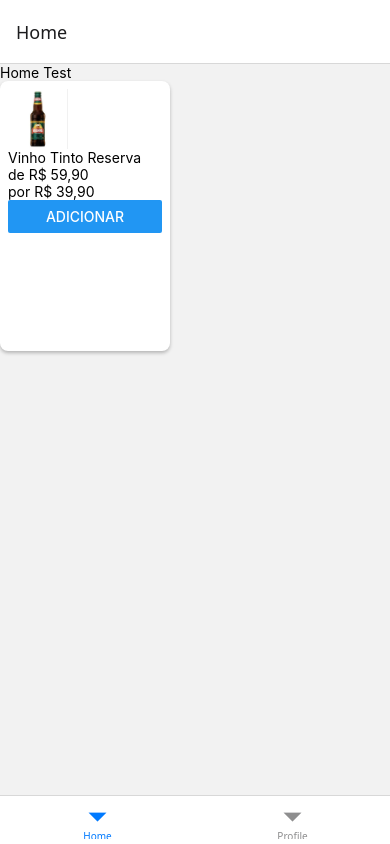
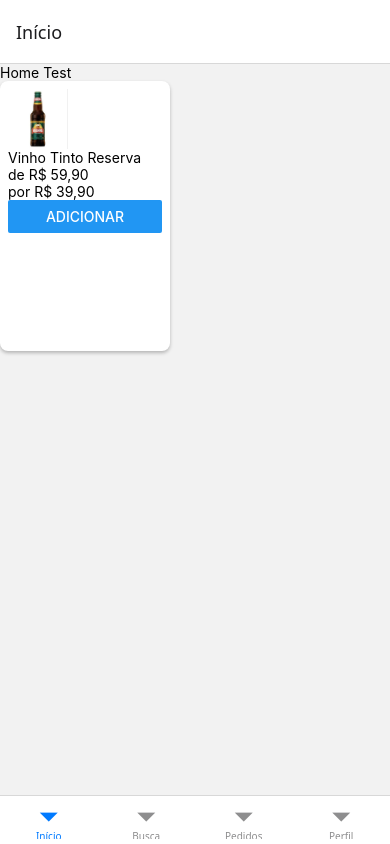
Before and after one commit to oiviana/ze-comeia-app, a React Native app: screen / in a window 390 px wide. Built offline with nearby package versions, Linux system fonts and the light colour scheme.

Commit message:
feat: tab navigator defined routes

```diff
--- a/src/routes/tabsNavigator.tsx
+++ b/src/routes/tabsNavigator.tsx
@@ -4,14 +4,16 @@ import LoginTest from "../views/LoginTest";
 import SignupTest from "../views/SignupTest";
 import { createBottomTabNavigator } from "@react-navigation/bottom-tabs";
 
-    const Tab = createBottomTabNavigator();
+const Tab = createBottomTabNavigator();
 
 export default function TabsNavigatorApp() {
 
-    return(
+  return (
     <Tab.Navigator>
-      <Tab.Screen name="Home" component={HomeTest} />
-      <Tab.Screen name="Profile" component={LoginTest} />
+      <Tab.Screen name="Início" component={HomeTest} />
+      <Tab.Screen name="Busca" component={LoginTest} />
+      <Tab.Screen name="Pedidos" component={SignupTest} />
+      <Tab.Screen name="Perfil" component={SignupTest} />
     </Tab.Navigator>
-    )
+  )
 }
```
